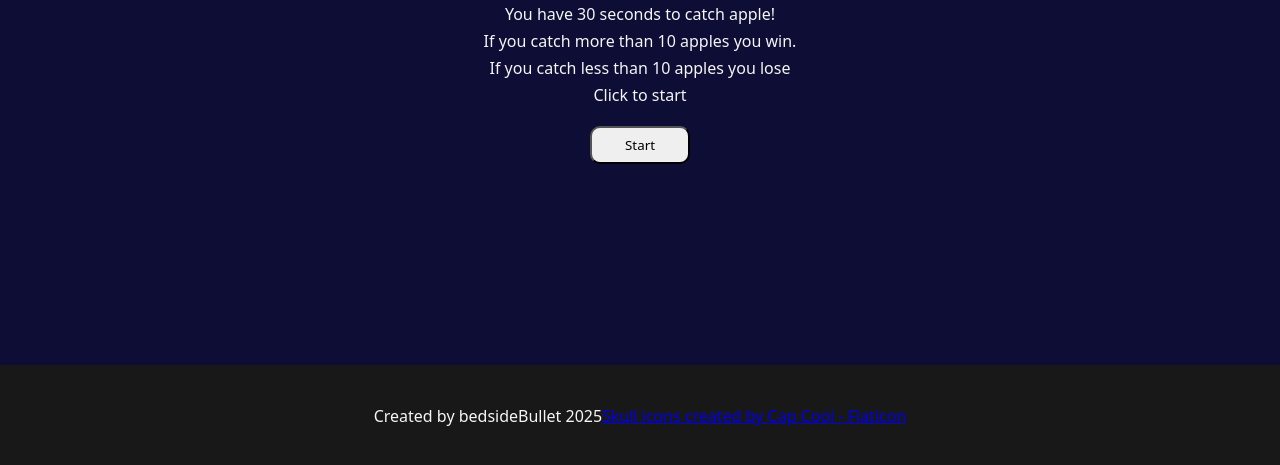
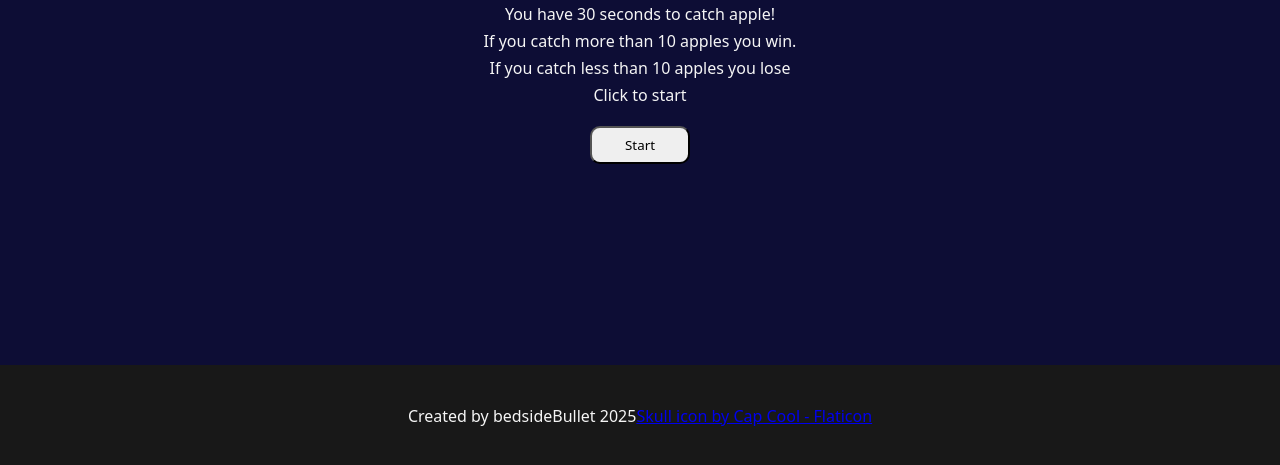
Before and after one commit to bedsideBullet/appleCatcher, a website built with Vite: page index.html in a window 1280 px wide. Shown: the part 333-798 px from the top of the page. Built offline with nearby package versions, Linux system fonts and the light colour scheme; files whose address does not match are found by name.

Commit message:
finished

```diff
--- a/index.html
+++ b/index.html
@@ -29,9 +29,14 @@
 		</main>
 		<footer>
 			<p>Created by bedsideBullet 2025</p>
-			<a href="https://www.flaticon.com/free-icons/skull" title="skull icons"
-				>Skull icons created by Cap Cool - Flaticon</a
-			>
+			<p>
+				<a
+					href="https://www.flaticon.com/free-icons/skull"
+					title="Attribution for skull icon used in game"
+				>
+					Skull icon by Cap Cool - Flaticon
+				</a>
+			</p>
 		</footer>
 		<script type="module" src="/src/main.js"></script>
 	</body>
```
